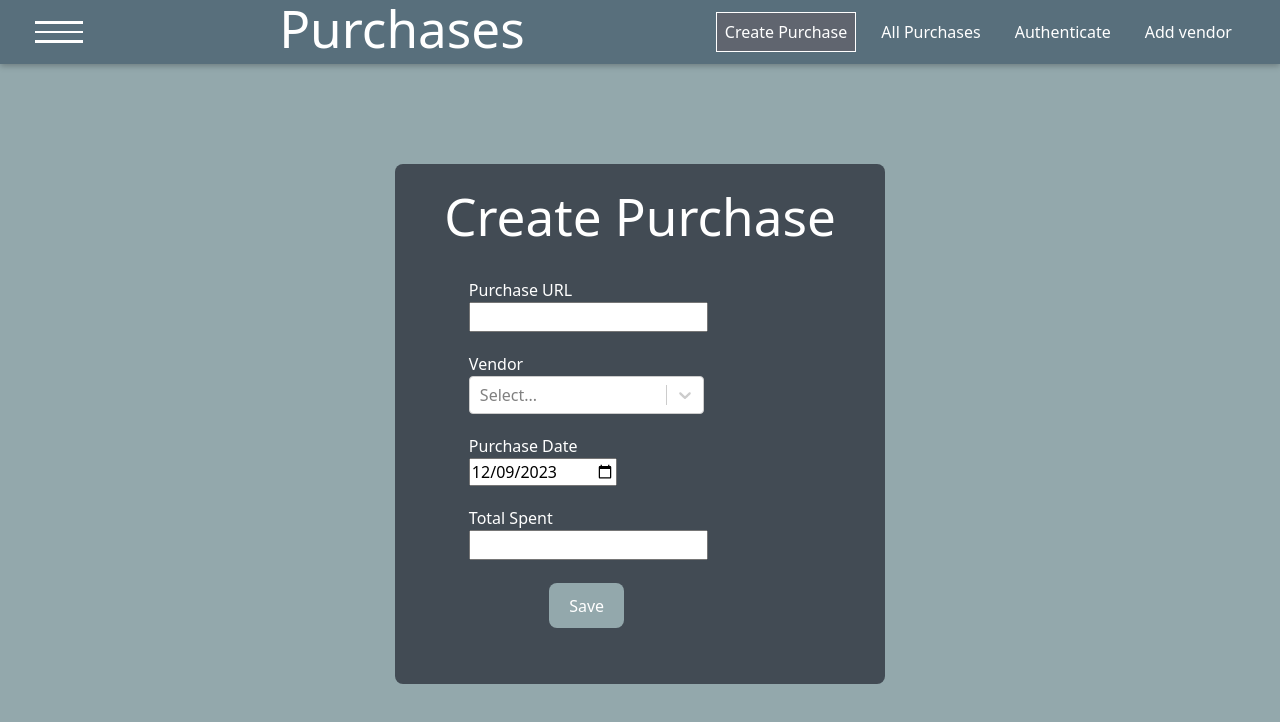
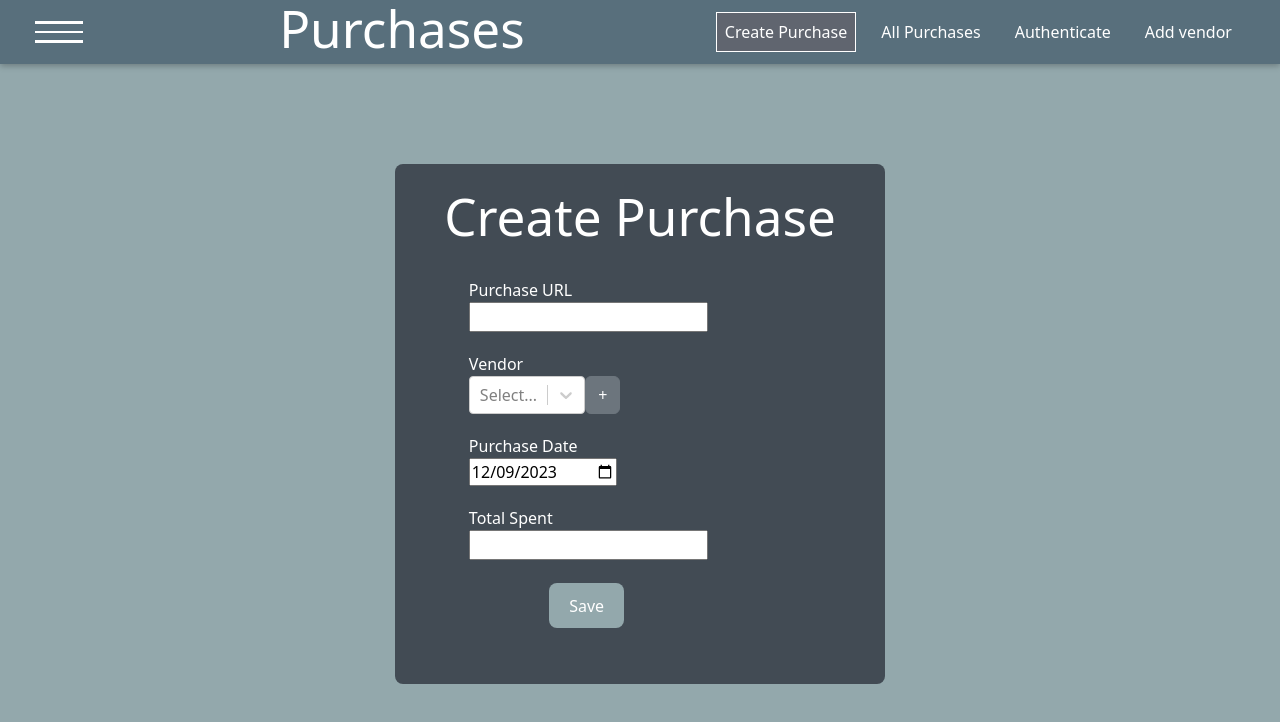
Before and after one commit to hiramfernandes/react-purchases, a React (Vite) app: page / in a window 1280 px wide. Shown: the top 722 px of the page. Built offline with nearby package versions, Linux system fonts and the light colour scheme; no server answers.

Commit message:
Added support for create vendor modal

```diff
--- a/src/components/purchases/CreatePurchase.css
+++ b/src/components/purchases/CreatePurchase.css
@@ -18,6 +18,11 @@
     text-align: left;
 }
 
+.createExpense__item_line {
+    display: flex;
+    vertical-align: middle;
+}
+
 .createExpense__button button {
     color: white;
     background-color: #93A8AC;
--- a/src/components/purchases/CreatePurchase.jsx
+++ b/src/components/purchases/CreatePurchase.jsx
@@ -33,7 +33,6 @@ const CreatePurchase = () => {
       }
 
     useEffect(() => {
-
         const sendRequest = async () => {
             try {
                 const response = await axios.get("https://aspnet-mongo.azurewebsites.net/api/vendors/");
@@ -133,8 +132,12 @@ const CreatePurchase = () => {
                         <input id="purchase" type="text" value={purchaseUrl} onChange={purchaseUrlChangeHandler} ></input>
                     </div>
                     <div className='createExpense__item'>
-                        <label >Vendor</label>
+                        <label>Vendor</label>
+                        <div className='createExpense__item_line'>
+
                         <Select styles={customStyles} options={loadedVendors} onChange={handleVendorSelection} />
+                        <button className='btn btn-secondary' onClick={() => alert('+')} >+</button>
+                        </div>
                     </div>
                     <div className='createExpense__item'>
                         <label >Purchase Date</label>
```
Also changed, not shown: 1 other file (tests, documents, lock files or other folders).
